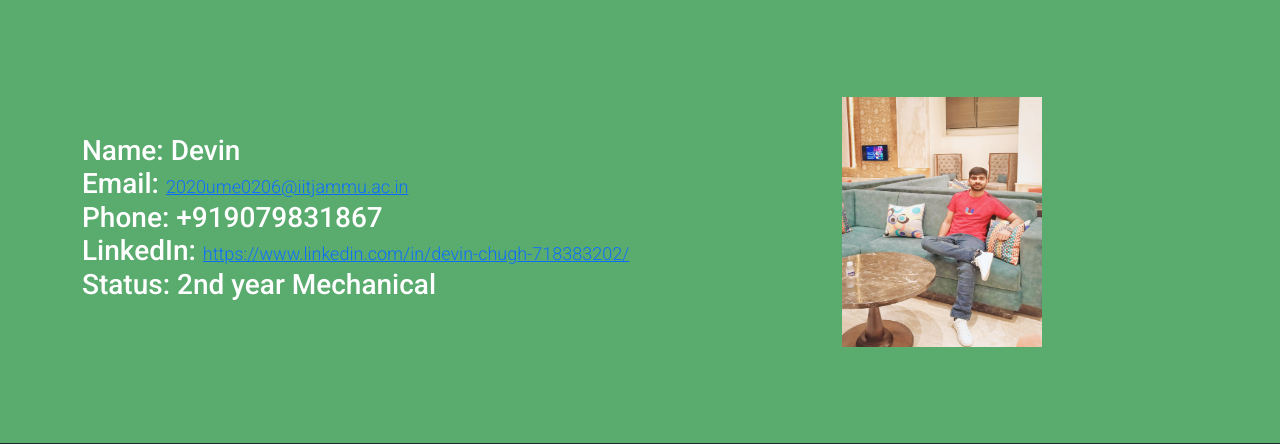
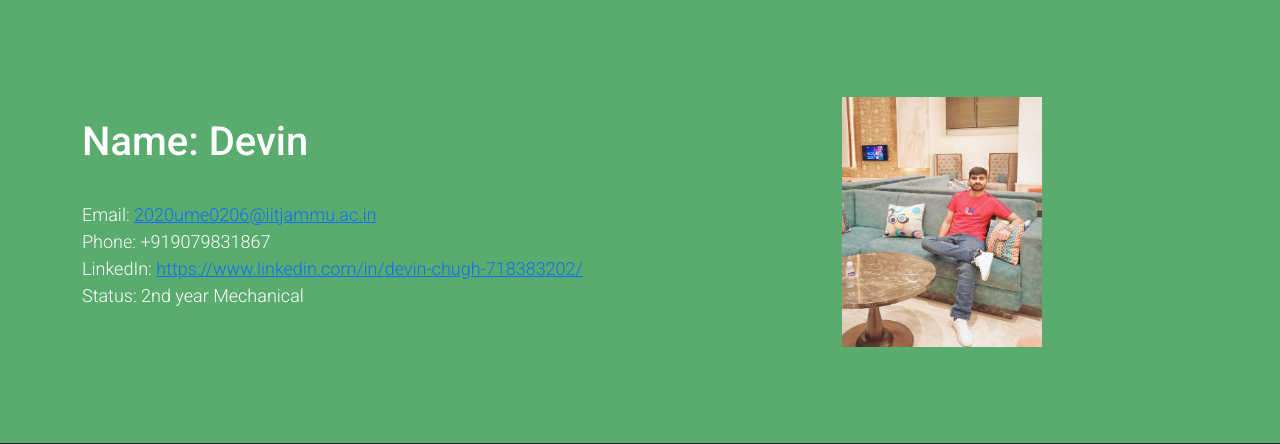
Before and after one commit to devinchugh/Alumni-Portal, a Flask app: page / in a window 1280 px wide. Shown: the part 1013-1457 px from the top of the page. Run offline with Flask 2, Linux system fonts and the light colour scheme; a user stored in the database is signed in; data comes from the database, SQL or seed files in the repository; some libraries are stand-ins or nearby versions.

Commit message:
updated font

```diff
--- a/templates/index.html
+++ b/templates/index.html
@@ -134,8 +134,7 @@
                                 <h1 class="h1">About Alumni Services</h1>
                                 <p>
                                     IIT Jammu Alumni Association is going to be established in the year 2020 with an aim to foster the relationship
-                                     and to strengthen the ties between with <strong>IIT Jammu and its Alumni.</strong> Alumni Association will provide a common
-                                     anchor for the alumni spread all over the country and the world.
+                                     and to strengthen the ties between with <strong>IIT Jammu and its Alumni.</strong>
 
                                     We’re committed to helping all alumni thrive and connect, whether through career guidance, special events,
                                      or our clubs and societies that will span the globe.
@@ -183,8 +182,8 @@
                 <div class="col-md-8 text-white">
                     {% for alumni in data %}
 
-									<h3 class="feature-title" >Name: {{alumni.name}} <br> Email: <a target="_blank" href="{{alumni.email}}">{{alumni.email}}</a>
-                                         <br>Phone: {{alumni.phone}}<br>LinkedIn: <a target="_blank" href="{{alumni.linkedin_id}}">{{alumni.linkedin_id}}</a><br>Status: {{alumni.status}}
+									<h1 class="feature-title" >Name: {{alumni.name}} </h1><p><br> Email: <a target="_blank" href="{{alumni.email}}">{{alumni.email}}</a>
+                                         <br>Phone: {{alumni.phone}}<br>LinkedIn: <a target="_blank" href="{{alumni.linkedin_id}}">{{alumni.linkedin_id}}</a><br>Status: {{alumni.status}}</p>
 
 					{% endfor %}
 
```
